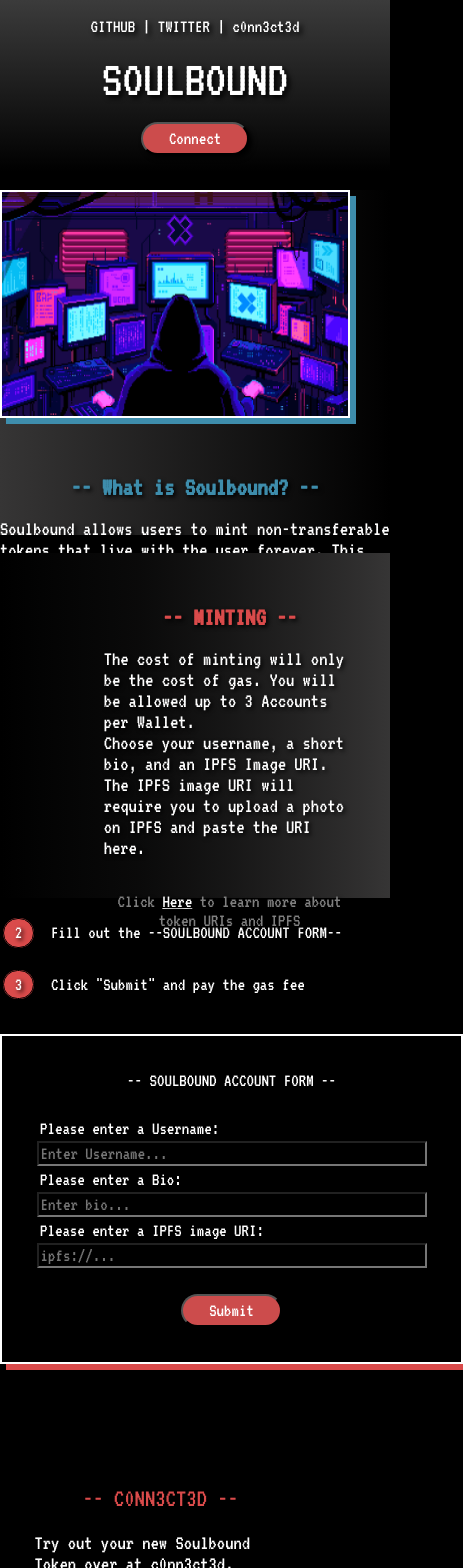
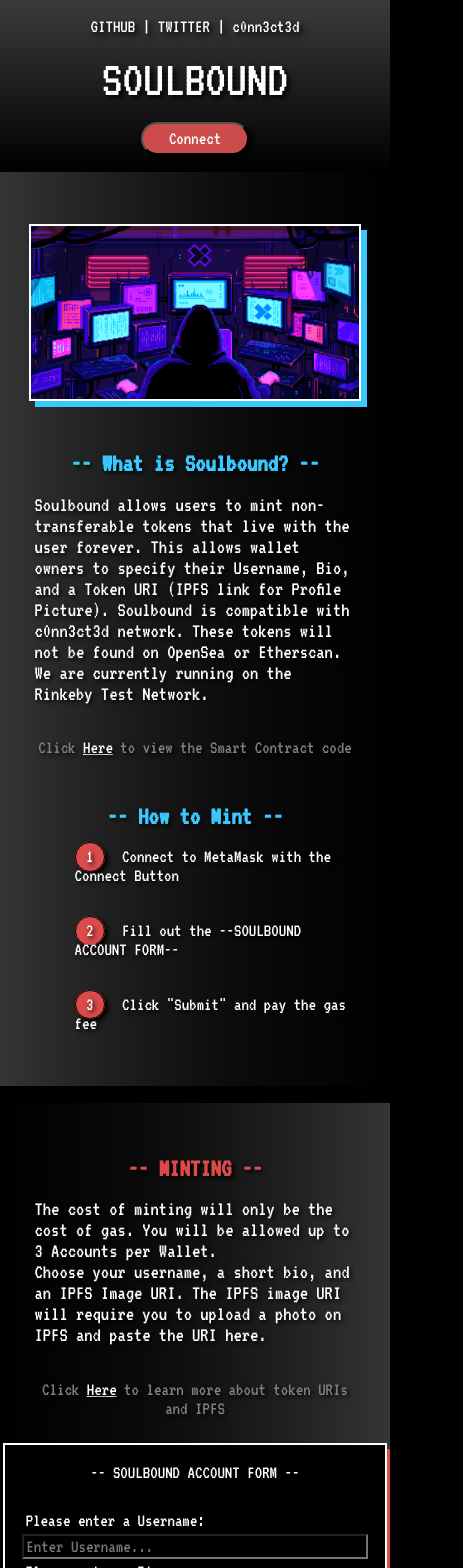
Before and after one commit to brodyamcfarland/Soulbound, a React (Create React App) app: page / in a window 390 px wide. Shown: the top 1568 px of the page, 463 px wide, since content can reach past the window. Built offline with nearby package versions, Linux system fonts and the light colour scheme; no server answers.

Commit message:
Improved Mobile Responsiveness, couple tweaks needed

```diff
--- a/package.json
+++ b/package.json
@@ -13,6 +13,7 @@
     "ethers": "^5.6.9",
     "react": "^18.2.0",
     "react-dom": "^18.2.0",
+    "react-icons": "^4.4.0",
     "react-scripts": "5.0.1",
     "typescript": "^4.7.4",
     "web-vitals": "^2.1.4"
--- a/src/App.css
+++ b/src/App.css
@@ -9,7 +9,7 @@
   max-height: 100vh;
 }
 
-.maincontent {
+/* .maincontent {
   display: grid;
   grid-template-columns: 1fr;
-}
+} */
--- a/src/App.tsx
+++ b/src/App.tsx
@@ -65,6 +65,7 @@ function App() {
           setTokenURI={setTokenURI}
           provider={provider}
         />
+        <Footer/>
       </div>
     </>
   );
--- a/src/components/footer/Footer.css
+++ b/src/components/footer/Footer.css
@@ -0,0 +1,30 @@
+.container_footer {
+    width: 100vw;
+    display:flex-start;
+    justify-content: center;
+    text-align: center;
+}
+
+.social_links {
+    justify-content: center;
+    display: flex;
+    gap: 2rem;
+    padding-top: 1rem;
+    padding-bottom: 1rem;
+    font-size: 2rem;
+}
+
+.social__icons {
+    font-size: 1.2rem;
+    transition: all ease-in-out .3s;
+}
+
+.copywright_tag {
+    font-size: 1rem;
+    padding-bottom: .3rem;
+}
+
+.social__icons:hover {
+    color: rgb(221, 21, 21);
+    background-color: rgb(216, 83, 83);
+}
--- a/src/components/footer/Footer.tsx
+++ b/src/components/footer/Footer.tsx
@@ -1,9 +1,21 @@
 import React from 'react'
+import {FaGithub} from 'react-icons/fa';
+import {FiTwitter} from 'react-icons/fi';
+import {SiWebmoney} from 'react-icons/si';
 import './Footer.css'
 
 const Footer = () => {
   return (
-    <div>Footer</div>
+    <div className='container_footer'>
+      <div className='social_links'>
+        <a className='social__icons' href="https://github.com/brodyamcfarland/Soulbound" target="_blank" id="Githubbtn"><FaGithub /></a>
+        <a className='social__icons' href="https://twitter.com/off2eth" target="_blank" id="Twitterbtn"><FiTwitter/></a>
+        <a className='social__icons' href='https://brodyamcfarland.github.io/BrodyMcFarland/' target='_blank'><SiWebmoney/></a>
+      </div>
+      <div className="footer__copyright">
+        <small className='copywright_tag'>&copy; Soulbound 2022. All rights reserved.</small>
+      </div>
+    </div>
   )
 }
 
--- a/src/components/header/Header.css
+++ b/src/components/header/Header.css
@@ -100,7 +100,6 @@
     .header__container {
         flex-direction: column;
         gap: 1rem;
-
     }
 }
 /*Small smartphones [325px -> 425px]*/
--- a/src/components/home/Home.css
+++ b/src/components/home/Home.css
@@ -1,21 +1,19 @@
 .home__container {
-    display: flex;
-    height: 20rem;
-    background-image: linear-gradient(.25turn, rgb(54, 53, 53), 50%, black);
-    margin-top: 1rem;
-    font-family: Overpass;
-    text-shadow: 2px 2px 4px black;
-    justify-content: space-between;
-    gap: 1rem;
+     display: grid;
+     grid-template-columns: 1fr 1fr 1fr;
+     justify-content: space-between;
+     background-image: linear-gradient(to left, black, 65%, #363535);
+     text-align: center;
+     text-shadow: 2px 2px 4px black;
+     place-items: center;
+     padding: 2rem;
 }
 
 .home__imagebanner img {
-    width: 35rem;
-    height: 20rem;
-    padding: 0rem;
+    max-width: 35rem;
+    max-height: 20rem;
     border: 2px solid white;
-    box-shadow: 6px 6px #3e8dac;
-    margin-left: 6rem;
+    box-shadow: 6px 6px #3bc8ff;
 }
 
 .home__imagebanner {
@@ -29,7 +27,6 @@
 
 .home__description {
     background-color: transparent;
-    padding: 1rem 0rem;
     max-width: 25rem;
     text-align: left;
 }
@@ -38,7 +35,7 @@
     background-color: transparent;
     font-size: 1.5rem;
     text-align: center;
-    color: #3e8dac;
+    color: #3bc8ff;
 }
 
 .home__codeimage {
@@ -76,65 +73,56 @@
 
 .steps {
     background-color: transparent;
-    padding-top: 1rem;
-    padding-right: 6rem;
-
+    text-align: left;
 }
 
 .steps__description__header {
     background-color: transparent;
     font-size: 1.5rem;
     text-align: center;
-    color: #3e8dac;
+    color: #3bc8ff;
 }
 
 .list__text {
     background-color: transparent;
-    padding-bottom: .8rem;
-    padding-left: .2rem;
+    padding-bottom: 1rem;
 }
 
 /*===================================MEDIA QUERIES==============================================*/
 /*Normal Monitors [1201px -> 1920px]*/
 @media only screen and (max-width: 1920px){
-    .home__imagebanner img {
-        margin-left: 1rem;
-    }
-    .steps {
-        background-color: transparent;
-        padding-top: 1rem;
-        padding-right: 2rem;
-    }
+
 
 }
 /*Tablets [601px -> 1200px]*/
 @media only screen and (max-width: 1420px){
     .home__container {
-        display: grid;
+        display: flex;
+        flex-direction: column;
         justify-content: space-between;
-    }
-
+        gap: 1.5em;
+   }
     .home__imagebanner img {
         width: 30rem;
         height: 17.5rem;
-        padding: 0rem;
-        margin-left: 8rem;
+        margin-top: 1rem;
     }
-
-
 }
 /*Big smartphones [426px -> 600px]*/
 @media only screen and (max-width: 600px){
-
-
-}
-/*Small smartphones [325px -> 425px]*/
-@media only screen and (max-width: 425px){
     .home__imagebanner img {
-        width: 20rem;
-        height: 13rem;
+        width: 23rem;
+        height: 15rem;
         padding: 0rem;
         margin-left: 0rem;
     }
 
 }
+/*Small smartphones [325px -> 425px]*/
+@media only screen and (max-width: 425px){
+   .home__imagebanner img {
+    width: 19rem;
+    height: 10rem;
+    padding: 0rem;
+    }
+}
--- a/src/components/home/Home.tsx
+++ b/src/components/home/Home.tsx
@@ -14,7 +14,7 @@ const Home = () => {
         <article className='home__description__grey'>Click <a href="https://github.com/brodyamcfarland/Soulbound" target='_blank' className="sc_link">Here</a> to view the Smart Contract code</article>
       </div>
       <div className="steps">
-      <h1 className='steps__description__header'>-- How to Mint --</h1>
+        <h1 className='steps__description__header'>-- How to Mint --</h1>
         <ul className='list__text'><span className='circled__numbers'>1</span>Connect to MetaMask with the Connect Button</ul>
         <ul className='list__text'><span className='circled__numbers'>2</span>Fill out the --SOULBOUND ACCOUNT FORM--</ul>
         <ul className='list__text'><span className='circled__numbers'>3</span>Click "Submit" and pay the gas fee</ul>
--- a/src/components/minter/Minter.css
+++ b/src/components/minter/Minter.css
@@ -1,24 +1,22 @@
 .mint__container {
-    display: flex;
-    height: 20rem;
+    display: grid;
+    grid-template-columns: 1fr 1fr 1fr;
+    justify-content: space-between;
     background-image: linear-gradient(.25turn, black, 65%, #363535);
     margin-top: 1rem;
-    font-family: Overpass;
     text-shadow: 2px 2px 4px black;
-    justify-content: space-between;
+    place-items: center;
+    padding: 2rem;
 }
 
 .mint__description {
     background-color: transparent;
-    padding: 2rem 2rem 2rem 6rem;
     max-width: 30rem;
 }
 
 .connected__promo {
     background-color: transparent;
-    padding: 2rem 6rem 2rem 2rem;
     max-width: 30rem;
-    padding-top: 3rem;
 }
 
 .connected__header {
@@ -101,21 +99,33 @@
 /*Tablets [601px -> 1200px]*/
 @media only screen and (max-width: 1420px){
     .mint__container {
-        display: inline-flex;
+        display: flex;
         flex-direction: column;
         justify-content: space-between;
-        gap: 4rem;
+        gap: 1.5rem;
     }
 
 
 }
 /*Big smartphones [426px -> 600px]*/
 @media only screen and (max-width: 600px){
-
+    .mint__form {
+        display: flex;
+        flex-direction: column;
+        padding: 2rem;
+        border: 2px white solid;
+        box-shadow: 6px 6px #da4b4b;
+        width: 24rem;
+    }
 
 }
 /*Small smartphones [325px -> 425px]*/
 @media only screen and (max-width: 425px){
-
+    .mint__form {
+        padding: 1rem;
+        border: 2px white solid;
+        box-shadow: 6px 6px #da4b4b;
+        width: 20rem;
+    }
 
 }
--- a/src/components/minter/Minter.tsx
+++ b/src/components/minter/Minter.tsx
@@ -12,11 +12,6 @@ type Props = {
   setTokenURI: React.Dispatch<React.SetStateAction<string>>;
   provider: ethers.providers.JsonRpcProvider
 }
-
-//TODO LIST:
-// 3) Add a Logo or Halo or something to make it look cooler
-// 4) Fix the center logo being in the center
-// 5) Mobile Responsiveness
 
 const Minter = ({account, tokenUsername, setTokenUsername, tokenBio, setTokenBio, tokenURI, setTokenURI}: Props) => {
 
```
Also changed, not shown: 2 other files (tests, documents, lock files or other folders).
